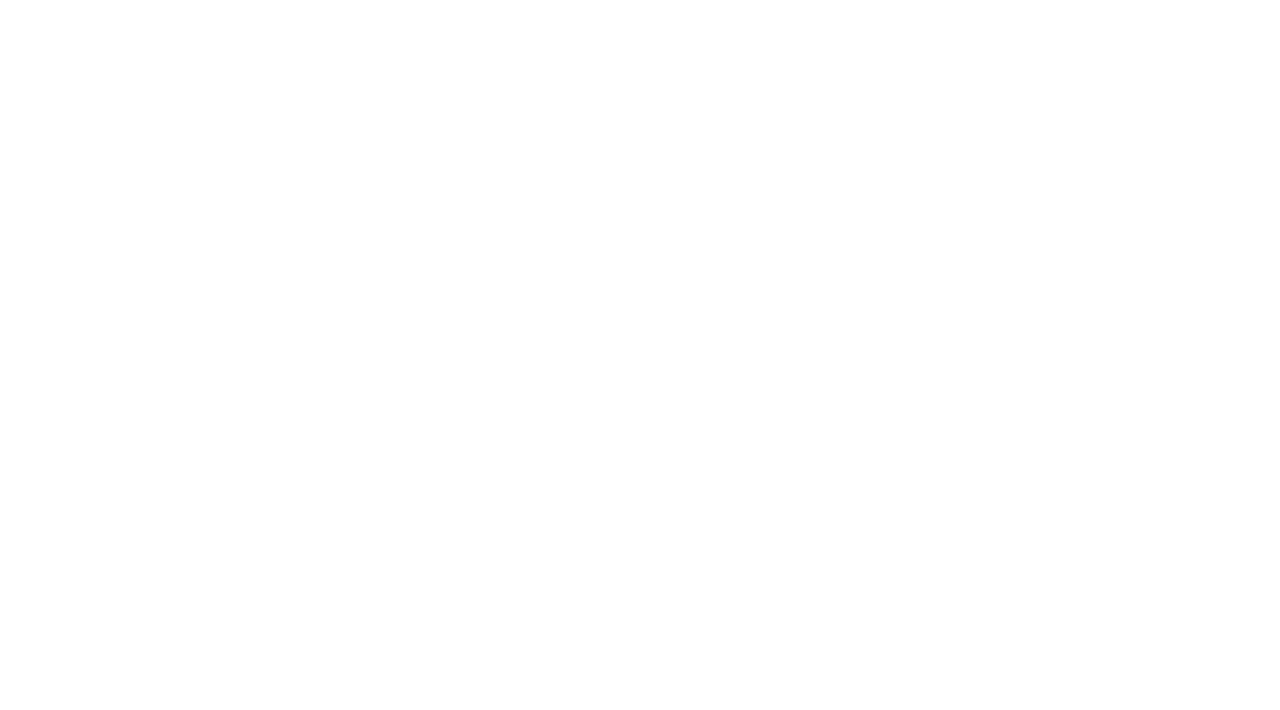
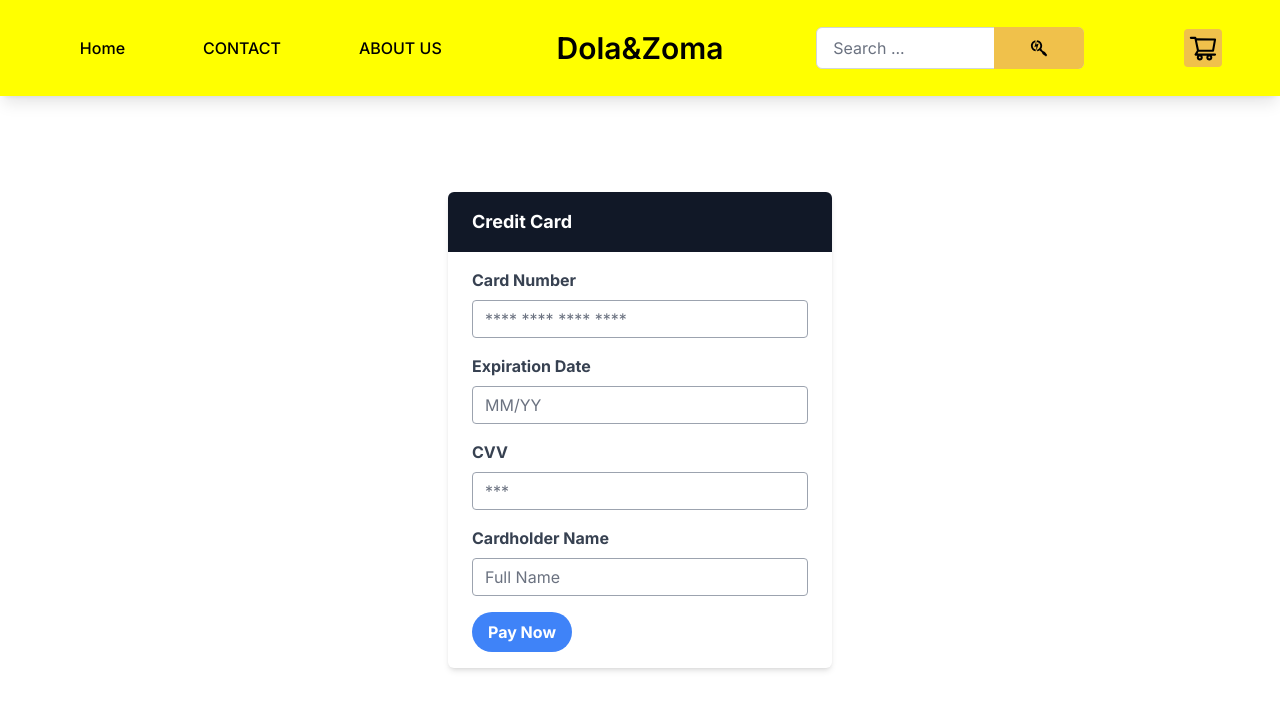
Before and after one commit to MoEissa410/my-project, a React (Vite) app: page /credit in a window 1280 px wide. Before the commit this address had no page. Shown: the top 710 px of the page. Built offline with nearby package versions, Linux system fonts and the light colour scheme.

Commit message:
finish today

```diff
--- a/src/App.css
+++ b/src/App.css
@@ -18,19 +18,39 @@ header {
 }
 @keyframes bump {
   0% {
-    transform: scale(1);
+    transform: translateY(10px);
+    -webkit-transform: translateY(10px);
+    -moz-transform: translateY(10px);
+    -ms-transform: translateY(10px);
+    -o-transform: translateY(10px);
   }
   10% {
-    transform: scale(0.9);
+    transform: translateY(20px);
+    -webkit-transform: translateY(20px);
+    -moz-transform: translateY(20px);
+    -ms-transform: translateY(20px);
+    -o-transform: translateY(20px);
   }
   30% {
-    transform: scale(1.1);
+    transform: translateY(15px);
+    -webkit-transform: translateY(15px);
+    -moz-transform: translateY(15px);
+    -ms-transform: translateY(15px);
+    -o-transform: translateY(15px);
   }
   50% {
-    transform: scale(1.15);
+    transform: translateY(10px);
+    -webkit-transform: translateY(10px);
+    -moz-transform: translateY(10px);
+    -ms-transform: translateY(10px);
+    -o-transform: translateY(10px);
   }
   100% {
-    transform: scale(1);
+    transform: translateY(0px);
+    -webkit-transform: translateY(0px);
+    -moz-transform: translateY(0px);
+    -ms-transform: translateY(0px);
+    -o-transform: translateY(0px);
   }
 }
 
--- a/src/App.jsx
+++ b/src/App.jsx
@@ -11,6 +11,7 @@ import CartItem from "./components/headerContainer/CartItem";
 import Contact from "./pages/Contact";
 import AboutUs from "./pages/AboutUs";
 import SearchResults from "./components/SearchResults";
+import Credit from "./components/Credit";
 
 function App() {
   const queryClient = new QueryClient();
@@ -29,6 +30,8 @@ function App() {
 
               <Route path="/product/:id" element={<Product />} />
               <Route path="/cartItem" Component={CartItem} />
+              <Route path="/credit" Component={Credit} />
+
               <Route path="/search-results" Component={SearchResults} />
 
               <Route />
--- /dev/null
+++ b/src/components/Credit.jsx
@@ -0,0 +1,77 @@
+import React from "react";
+
+const Credit = () => {
+  return (
+    <div>
+      <div className=" relative top-28 max-w-sm mx-auto mt-20 bg-white rounded-md shadow-md overflow-hidden">
+        <div className="px-6 py-4 bg-gray-900 text-white">
+          <h1 className="text-lg font-bold">Credit Card</h1>
+        </div>
+        <div className="px-6 py-4">
+          <div className="mb-4">
+            <label
+              className="block text-gray-700 font-bold mb-2"
+              htmlFor="card-number"
+            >
+              Card Number
+            </label>
+            <input
+              className="appearance-none border border-gray-400 rounded w-full py-2 px-3 text-gray-700 leading-tight focus:outline-none focus:shadow-outline"
+              id="card-number"
+              type="text"
+              placeholder="**** **** **** ****"
+            />
+          </div>
+
+          <div className="mb-4">
+            <label
+              className="block text-gray-700 font-bold mb-2"
+              htmlFor="expiration-date"
+            >
+              Expiration Date
+            </label>
+            <input
+              className="appearance-none border border-gray-400 rounded w-full py-2 px-3 text-gray-700 leading-tight focus:outline-none focus:shadow-outline"
+              id="expiration-date"
+              type="text"
+              placeholder="MM/YY"
+            />
+          </div>
+
+          <div className="mb-4">
+            <label className="block text-gray-700 font-bold mb-2" htmlFor="cvv">
+              CVV
+            </label>
+            <input
+              className="appearance-none border border-gray-400 rounded w-full py-2 px-3 text-gray-700 leading-tight focus:outline-none focus:shadow-outline"
+              id="cvv"
+              type="text"
+              placeholder="***"
+            />
+          </div>
+
+          <div className="mb-4">
+            <label
+              className="block text-gray-700 font-bold mb-2"
+              htmlFor="cardholder-name"
+            >
+              Cardholder Name
+            </label>
+            <input
+              className="appearance-none border border-gray-400 rounded w-full py-2 px-3 text-gray-700 leading-tight focus:outline-none focus:shadow-outline"
+              id="cardholder-name"
+              type="text"
+              placeholder="Full Name"
+            />
+          </div>
+
+          <button className="bg-blue-500 hover:bg-blue-600 text-white font-bold py-2 px-4 rounded-full">
+            Pay Now
+          </button>
+        </div>
+      </div>
+    </div>
+  );
+};
+
+export default Credit;
--- a/src/components/Header.jsx
+++ b/src/components/Header.jsx
@@ -87,17 +87,17 @@ const Header = () => {
           <div>Dola&Zoma</div>
         </Link>
       </div>
-      <div className="flex lg:flex-row basis-2/5	 justify-around items-center ">
+      <div className="flex lg:flex-row basis-2/5	 justify-around items-center transition-all ">
         <SearchComponent />
         <div className={`${btnClasses}`} onClick={cartHandle}>
           <AiOutlineShoppingCart className=" text-[30px]" />
           {count > 0 && (
-            <div className=" bg-red-500 rounded-sm px-[1px] text-white absolute top-[-8px] left-4">
+            <div className=" transition-all bg-red-500 rounded-sm px-[1px] text-white absolute top-[-8px] left-4">
               {count}
             </div>
           )}
         </div>
-        {openCart && <Cart products={allProduct} />}
+        {openCart && <Cart products={allProduct} openCart={openCart} />}
 
         {/* <div className=" sm:text-[10px] lg:text-base font-medium border-Primary  border-2  cursor-pointer ">
           log in
--- a/src/components/Products.jsx
+++ b/src/components/Products.jsx
@@ -4,23 +4,27 @@ import { useQuery } from "@tanstack/react-query";
 import { walMart } from "../api/Api";
 import SpinnerJsx from "./SpinnerJsx";
 import { useDispatch, useSelector } from "react-redux";
-import { AllProducts, addAllProducts } from "../pages/store/productSlice";
+import {
+  AllProducts,
+  addAllProducts,
+  supTotal,
+} from "../pages/store/productSlice";
 import { Link } from "react-router-dom";
 
 const Products = () => {
   //
   const allItems = useSelector(AllProducts);
+  const dispatch = useDispatch();
   const { isLoading, data } = useQuery({
     queryKey: ["products"],
     queryFn: walMart,
   });
-  const dispatch = useDispatch();
+
   useEffect(() => {
     if (data) {
       dispatch(addAllProducts(data));
     }
   }, [data]);
-  console.log(allItems);
   return (
     <div className="w-full h-full flex flex-wrap mx-auto max-w-screen-xl py-10">
       {isLoading ? (
--- a/src/components/headerContainer/Cart.jsx
+++ b/src/components/headerContainer/Cart.jsx
@@ -2,23 +2,19 @@ import React, { useState } from "react";
 import PropTypes from "prop-types"; // Import PropTypes for prop validation
 import { useNavigate } from "react-router-dom";
 
-const Cart = ({ products }) => {
+const Cart = ({ products, openCart }) => {
   const navigation = useNavigate();
-  const [cartOpen, setCartOpen] = useState(true);
 
   const clickHandle = () => {
     navigation("/cartItem");
-    setCartOpen(false); // Close the cart when navigating
   };
-
+  const cartClasses = `animate-bump transition-all duration-500 absolute top-24 right-0 rounded-md w-1/2 sm:w-1/3 md:w-1/4 lg:w-1/5 bg-[#f1c40f] `;
   return (
-    <div
-      className={`absolute top-24 right-0 rounded-md w-1/2 sm:w-1/3 md:w-1/4 lg:w-1/5 bg-[#f1c40f] ${
-        cartOpen ? "" : "hidden"
-      }`}
-    >
-      <h2 className="text-center text-2xl font-semibold py-2">Cart</h2>
-      <div className="overflow-y-auto max-h-80">
+    <div className={cartClasses}>
+      <h2 className=" animate-bump text-center text-2xl font-semibold py-2">
+        Cart
+      </h2>
+      <div className="  overflow-y-auto max-h-80">
         {Array.isArray(products) && products.length > 0 ? (
           products.map((product) => (
             <div className="my-4 p-1" key={product._id}>
@@ -52,9 +48,11 @@ Cart.propTypes = {
     PropTypes.shape({
       _id: PropTypes.number.isRequired,
       title: PropTypes.string.isRequired,
+
       // Add more PropTypes for other properties if needed
     })
   ),
+  openCart: PropTypes.bool.isRequired,
 };
 
 export default Cart;
--- a/src/pages/store/productSlice.js
+++ b/src/pages/store/productSlice.js
@@ -4,6 +4,7 @@ import { createSlice } from "@reduxjs/toolkit";
 
 // Load the initial cart state from local storage or set it as an empty array
 const initialCartState = JSON.parse(localStorage.getItem("cart")) || {
+  allProducts: [],
   product: [],
   total: 0,
 };
@@ -13,6 +14,12 @@ export const productSlice = createSlice({
   reducers: {
     addAllProducts: (state, action) => {
       state.allProducts = action.payload;
+    },
+    supTotal: (state) => {
+      state.total = 0;
+      state.product.forEach((element) => {
+        state.total += element.price * element.quantity; // Add the total of each product to the state total
+      });
     },
     add: (state, action) => {
       const { total, quantity, title, image, price, _id } = action.payload;
@@ -92,7 +99,9 @@ export const {
   addAllProducts,
   add,
   removeProduct,
+  supTotal,
 } = productSlice.actions;
+export const getSupTotal = (state) => state.product.total;
 
 export const getProduct = (state) => state.product.product;
 export const AllProducts = (state) => state.product.allProducts;
```
Also changed, not shown: src/components/headerContainer/CartItem.jsx (+31 -22 lines), vite.config.js.timestamp-1695899713770-6a629c0550e88.mjs (deleted, +0 -10 lines).
